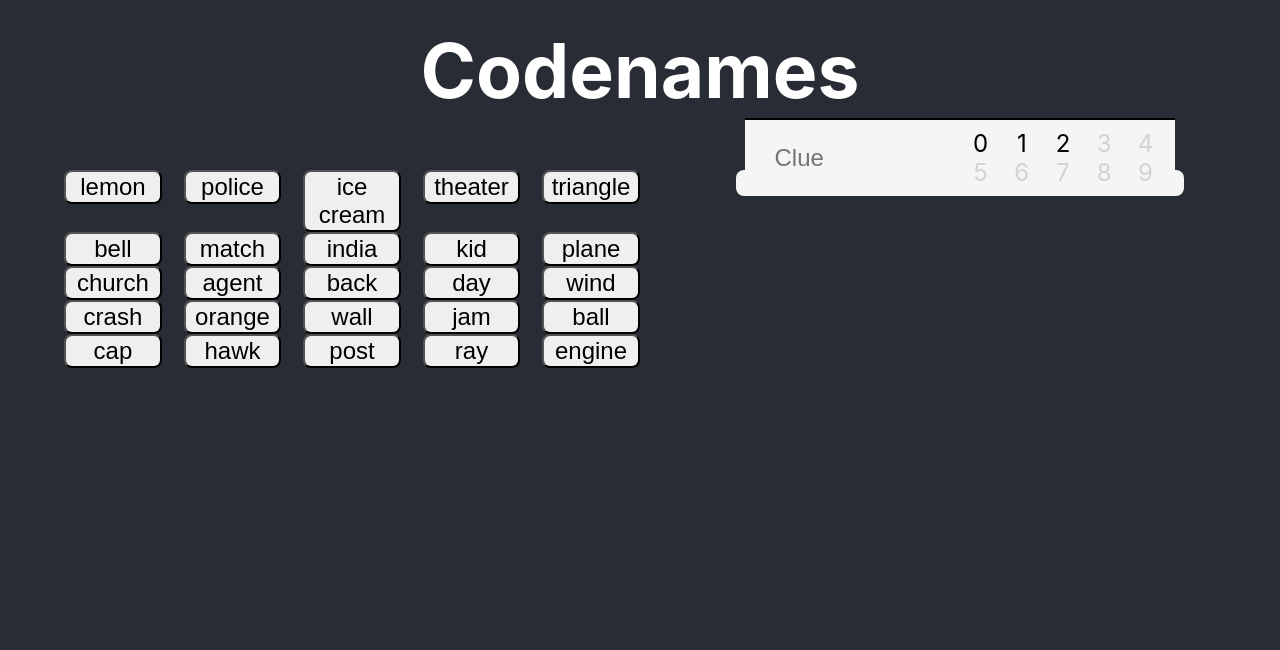
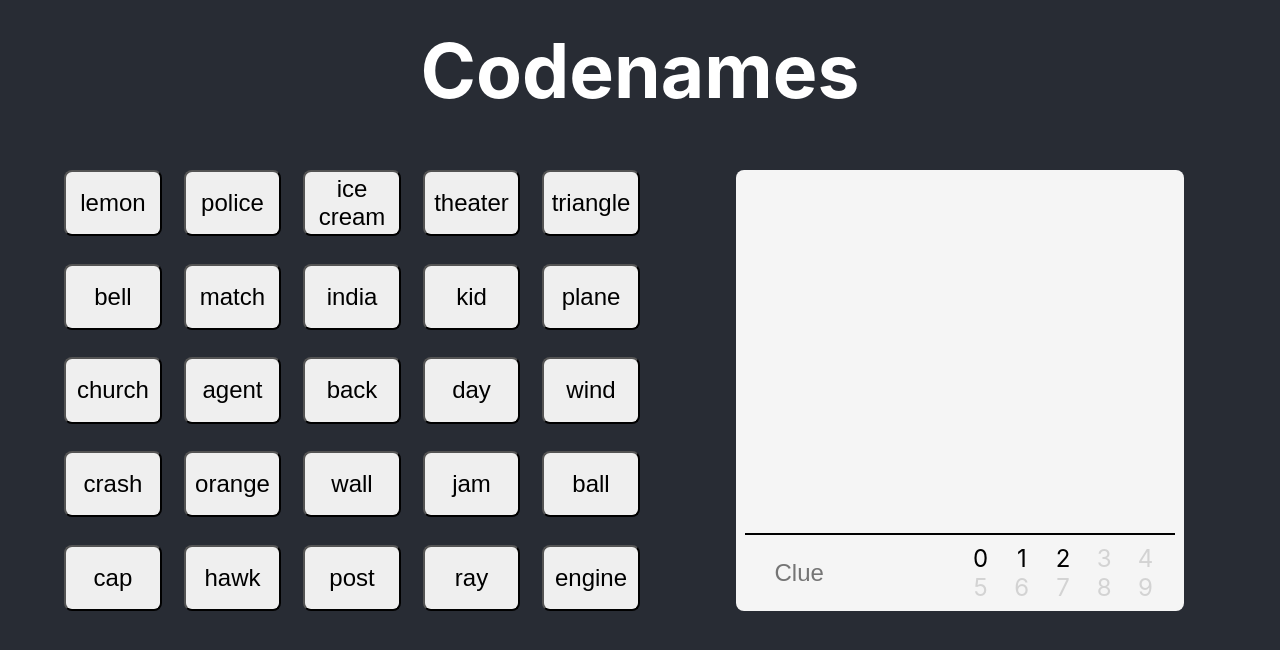
Before and after one commit to cs4241-19a/fp, a React (Create React App) app in the folder app/: page / in a window 1280 px wide. Shown: the top 650 px of the page. Built offline with nearby package versions, Linux system fonts and the light colour scheme.

Commit message:
fix height in chrome

```diff
--- a/app/src/App.css
+++ b/app/src/App.css
@@ -10,7 +10,7 @@
   background-color:#282c34;
   display: flex;
   flex-flow: column;
-  min-height: 100%;
+  height: 100%;
 }
 .App-logo {
   height: 40vmin;
@@ -39,6 +39,7 @@ h1 {
 .game {
   flex: 1 1 auto;
   display: flex;
+  height: 100%;
 }
 
 .board {
--- a/app/src/App.js
+++ b/app/src/App.js
@@ -98,7 +98,7 @@ class Chat extends React.Component {
   createAmounts() {
     let table = [];
     for (let i = 0; i < 10; i++) {
-        table.push(<div className={'amount' +  (i <= this.state.wordsLeft ? '' : ' disabled')}>{i}</div>)
+        table.push(<div key ={i} className={'amount' +  (i <= this.state.wordsLeft ? '' : ' disabled')}>{i}</div>)
     }
     return table;
   }
```
